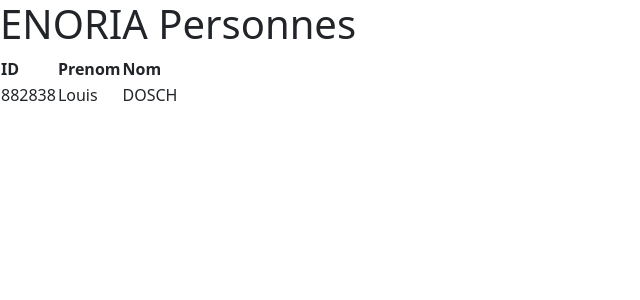
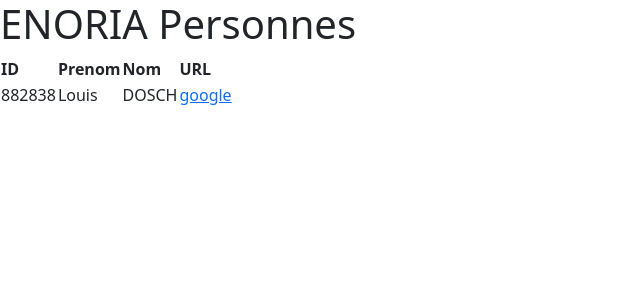
Before and after one commit to awelvor/enoria, a Jekyll site: the page built from data.md, in a window 1280 px wide. Shown: the top 300 px of the page, without its empty margins (0-640 px from the left). Built offline with Jekyll 4.4.1, drawn with Linux system fonts in a browser that asks for light colours; our own code applies the rules of GitHub Pages for plain Markdown files.

Commit message:
Update data.md

```diff
--- a/data.md
+++ b/data.md
@@ -1,5 +1,5 @@
 # ENORIA Personnes
 
-| ID | Prenom | Nom |
-| -- | ------ | --- |
-| 882838 | Louis | DOSCH |
+| ID | Prenom | Nom | URL |
+| -- | ------ | --- | --- |
+| 882838 | Louis | DOSCH |[google](https://www.google.fr/)|
```
